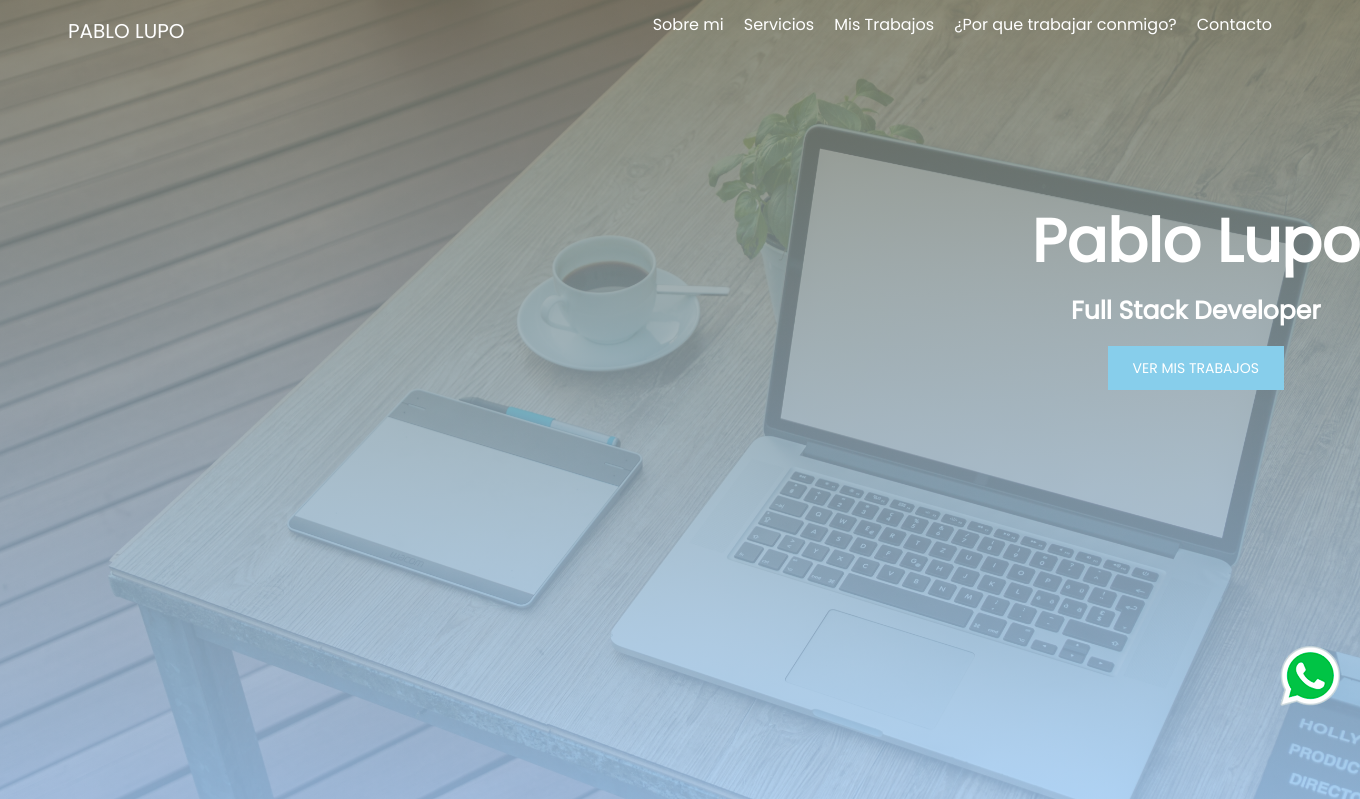
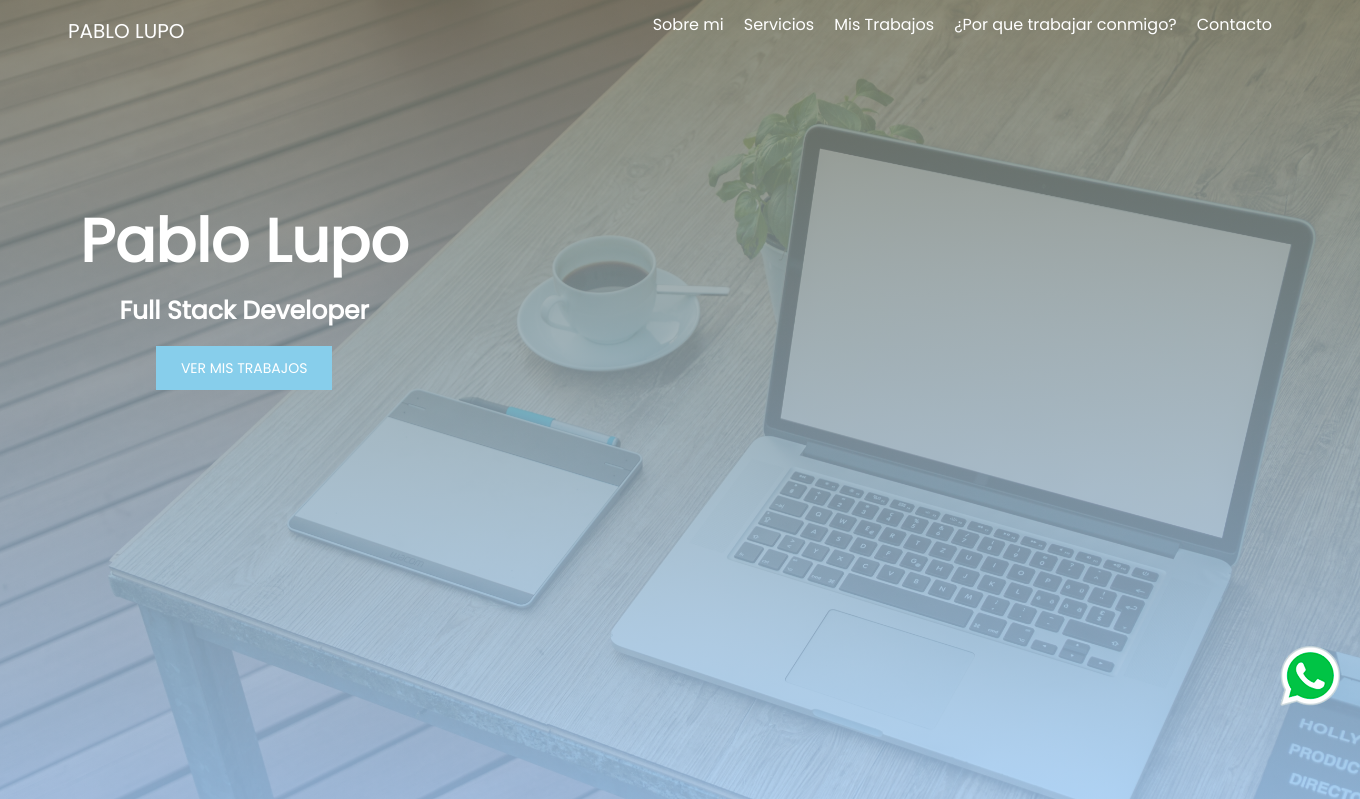
Before and after one commit to pablolupo84/stcalefaccion.pilufo, a PHP site: page / in a window 1360 px wide. Shown: the top 799 px of the page. Run offline with PHP 8.4, Linux system fonts and the light colour scheme.

Commit message:
Se acomoda estilo flex contenedor

```diff
--- a/estilos/estilos.css
+++ b/estilos/estilos.css
@@ -37,7 +37,7 @@ header {
 
 #contenedor-titulo-flex {
   display: flex;
-  justify-content: right;
+  justify-content: flex-start;
   margin: 18vh 10vh;
   width: 100%;
 }
```
